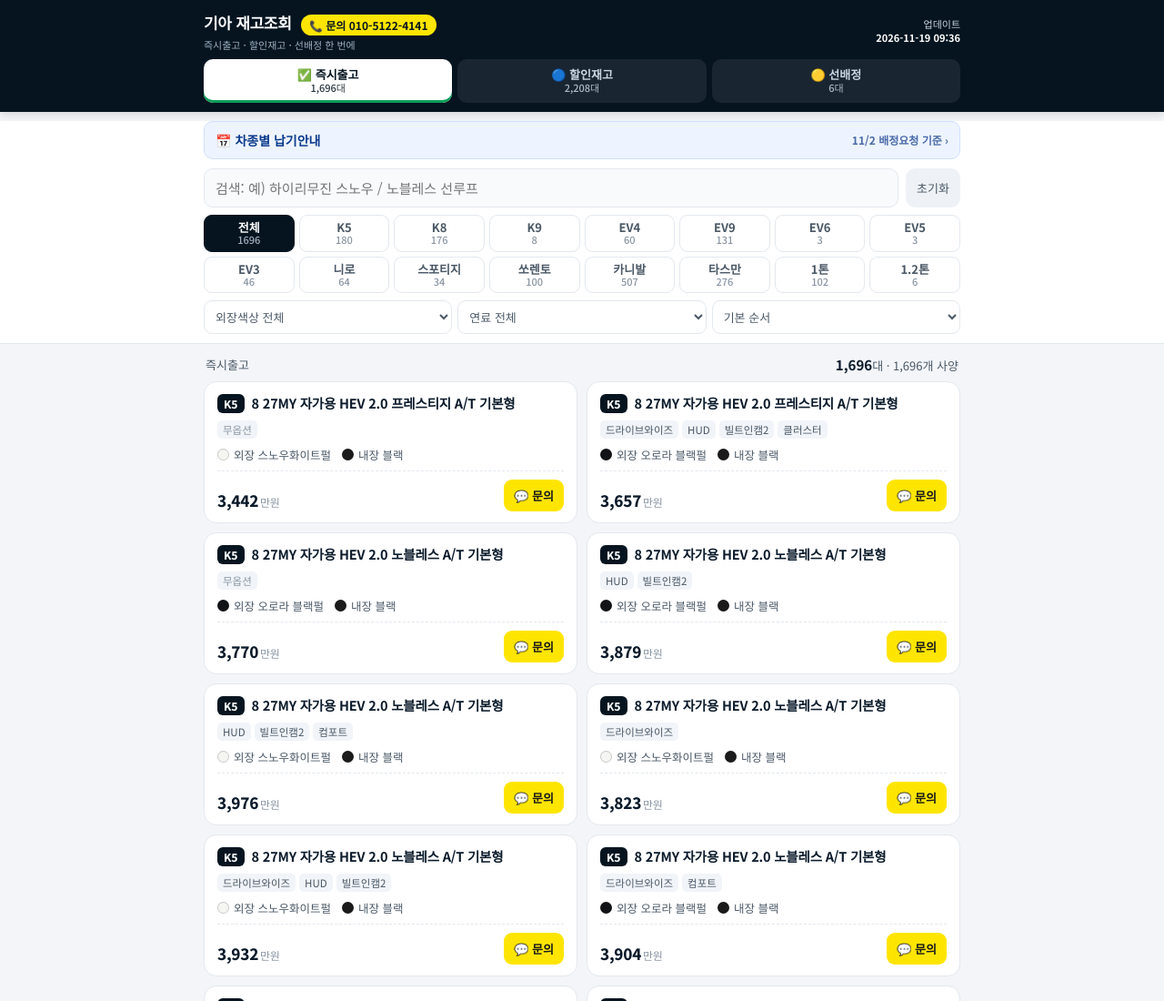
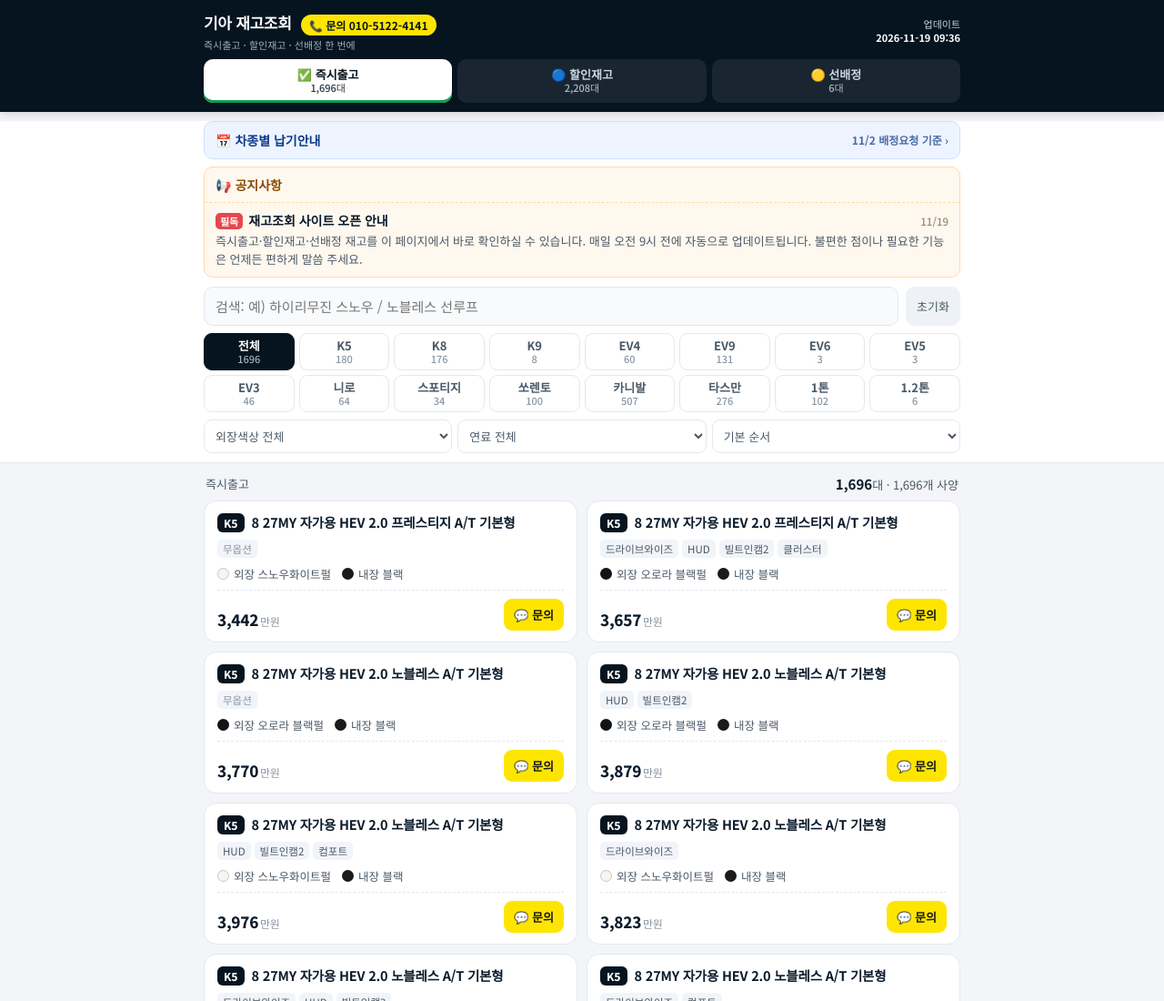
Before and after one commit to kia114-man/kia, a plain HTML site: page index.html in a window 1280 px wide. Shown: the top 1100 px of the page at 91% size. Drawn offline with Linux system fonts and the light colour scheme.

Commit message:
공지사항 영역 추가
Co-Authored-By: Claude Opus 5.5 <noreply@anthropic.com>
Claude-Session: https://claude.ai/code/session_01S1C3X8VwJhQDi58RTYnC69

```diff
--- a/index.html
+++ b/index.html
@@ -77,6 +77,15 @@ button,input,select{font:inherit;color:inherit}
 .nrow .n{font-size:12px;color:#b4232a;margin-top:3px;line-height:1.45}
 .nrow .d{flex:none;font-size:16px;font-weight:800;color:#0a6cff;background:#eef4ff;border-radius:8px;padding:4px 10px;white-space:nowrap}
 .ngnote{font-size:12px;color:var(--ink2);background:#f4f6f9;border-radius:8px;padding:8px 10px;margin-top:6px;line-height:1.5}
+.notice{margin:8px 0 0;border:1.5px solid #ffd9a8;background:#fff8ef;border-radius:10px;overflow:hidden}
+.notice .nh{display:flex;justify-content:space-between;align-items:center;padding:9px 12px;font-size:14px;font-weight:800;color:#8a4b00;cursor:pointer}
+.notice .nh small{font-size:12px;font-weight:600;color:#b07a3a}
+.notice .ni{border-top:1px dashed #ffd9a8;padding:9px 12px}
+.notice .ni .tt{display:flex;gap:6px;align-items:baseline;font-size:14px;font-weight:700;color:#0b1b2b}
+.notice .ni .tt .pin{font-size:11px;font-weight:800;color:#fff;background:#e5484d;border-radius:5px;padding:1px 5px;flex:none}
+.notice .ni .tt .dt{margin-left:auto;font-size:11.5px;font-weight:500;color:#9a8a76;flex:none}
+.notice .ni .bd{font-size:13px;color:#4a5866;line-height:1.55;margin-top:3px;white-space:pre-line}
+.notice.fold .ni.old{display:none}
 .sum{font-size:13px;color:var(--ink2);padding:12px 2px 8px;display:flex;justify-content:space-between;align-items:center}
 .sum b{color:var(--ink);font-size:15px}
 .list{display:grid;gap:10px;padding-bottom:30px}
@@ -139,6 +148,7 @@ button,input,select{font:inherit;color:inherit}
 <div class="bar" id="bar">
   <div class="wrap">
     <button class="nbtn" id="nOpen">📅 차종별 납기안내 <small id="nSub">눌러서 보기 ›</small></button>
+    <div class="notice fold" id="notice" hidden></div>
     <div class="search">
       <input id="q" type="search" placeholder="검색: 예) 하이리무진 스노우 / 노블레스 선루프" autocomplete="off">
       <button class="clr" id="reset">초기화</button>
@@ -324,6 +334,14 @@ $('mCopy').onclick=async()=>{const t=$('msg').value;let ok=false;
   if(ok)$('modal').classList.remove('show');};
 function toast(m){const t=$('toast');t.textContent=m;t.classList.add('show');clearTimeout(t._t);t._t=setTimeout(()=>t.classList.remove('show'),2200);}
 
+fetch('notice.json',{cache:'no-store'}).then(r=>r.json()).then(list=>{if(!list||!list.length)return;
+  list.sort((a,b)=>(b.pin?1:0)-(a.pin?1:0)||(b.date||'').localeCompare(a.date||''));
+  const el=$('notice'),more=list.length>2;
+  el.innerHTML=`<div class="nh" id="nhd">📢 공지사항 <small>${more?'전체 '+list.length+'건 보기 ▾':''}</small></div>`+
+    list.map((n,i)=>`<div class="ni${i>=2?' old':''}"><div class="tt">${n.pin?'<span class="pin">필독</span>':''}<span>${esc(n.title)}</span><span class="dt">${esc((n.date||'').slice(5).replace('-','/'))}</span></div>${n.body?'<div class="bd">'+esc(n.body)+'</div>':''}</div>`).join('');
+  el.hidden=false;
+  if(more)$('nhd').onclick=()=>{el.classList.toggle('fold');$('nhd').querySelector('small').textContent=el.classList.contains('fold')?'전체 '+list.length+'건 보기 ▾':'접기 ▴';};
+}).catch(()=>{});
 let NP=null;
 fetch('napgi.json',{cache:'no-store'}).then(r=>r.json()).then(d=>{NP=d;$('nTitle').textContent=d.title;$('nSub').textContent=d.basis+' ›';$('nBasis').textContent=d.basis+' · '+d.notice;}).catch(()=>{$('nOpen').hidden=true;});
 function nRender(){if(!NP)return;const q=$('nQ').value.trim().toLowerCase().replace(/\s/g,'');
--- /dev/null
+++ b/notice.json
@@ -0,0 +1,3 @@
+[
+  {"date": "2026-11-19", "title": "재고조회 사이트 오픈 안내", "body": "즉시출고·할인재고·선배정 재고를 이 페이지에서 바로 확인하실 수 있습니다. 매일 오전 9시 전에 자동으로 업데이트됩니다. 불편한 점이나 필요한 기능은 언제든 편하게 말씀 주세요.", "pin": true}
+]
```
